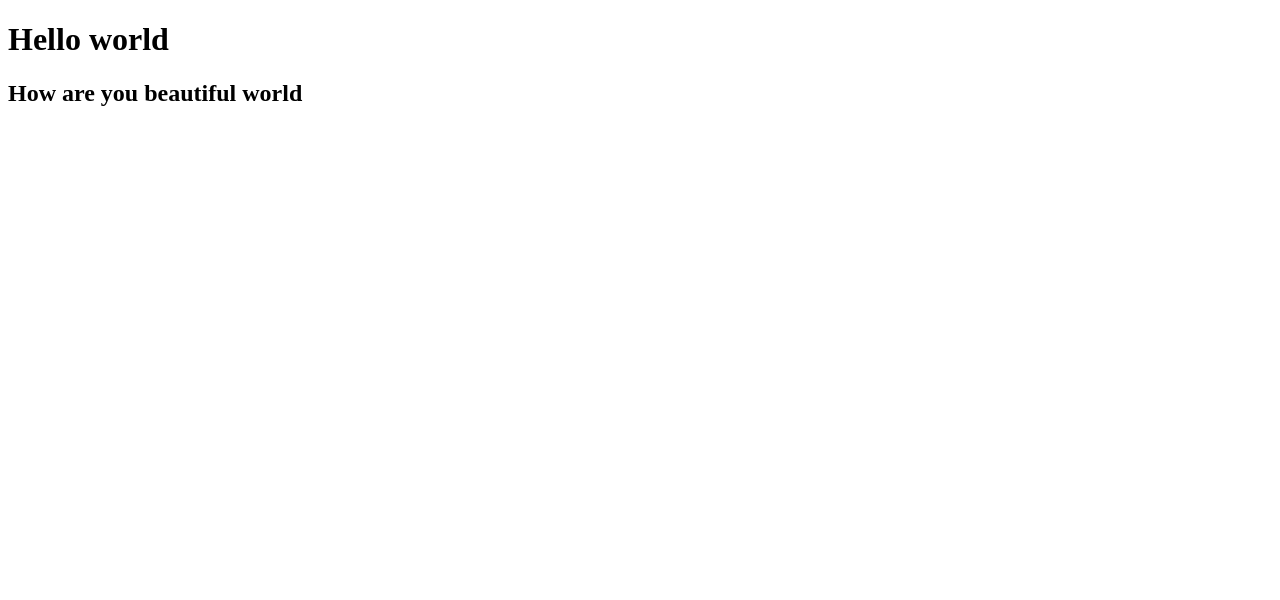
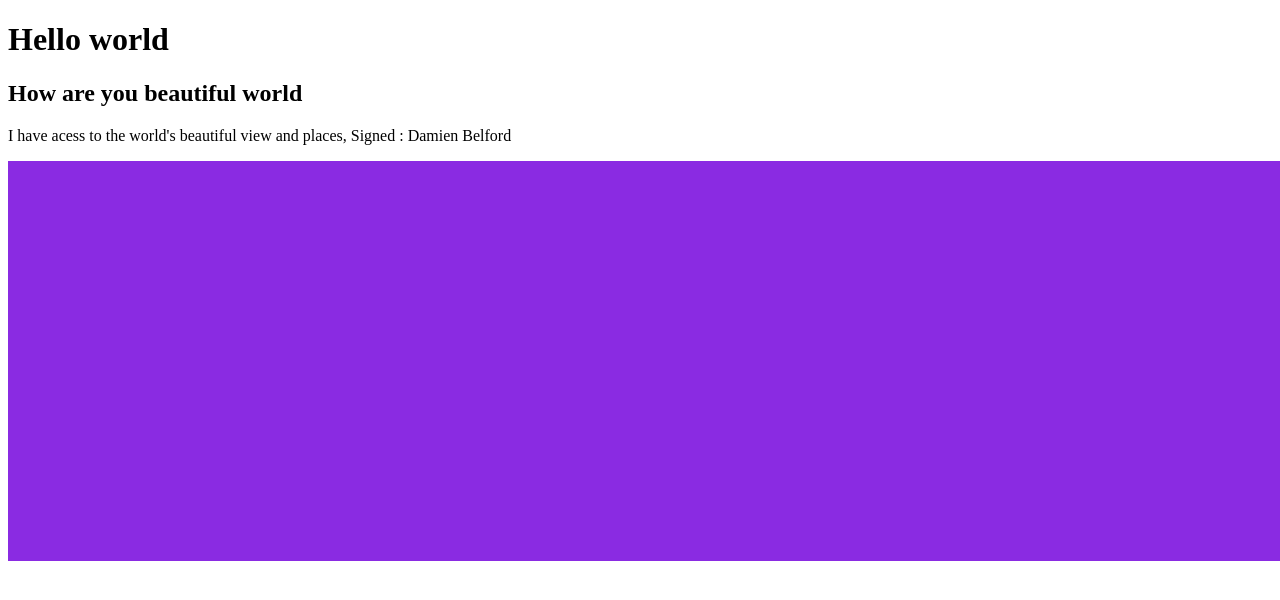
Before and after one commit to DITM-2022-Assignment/ditm-mg-assignment-damienbelford, a plain HTML site: page index.html in a window 1280 px wide. Drawn offline with Linux system fonts and the light colour scheme.

Commit message:
added top div

```diff
--- a/CSS/styels.css
+++ b/CSS/styels.css
@@ -0,0 +1,5 @@
+.top-div {
+    background-color: blueviolet;
+    width: 100vw;
+    height: 50vh;
+}
--- a/index.html
+++ b/index.html
@@ -10,5 +10,7 @@
   <body>
     <h1>Hello world</h1>
     <h2>How are you beautiful world</h2>
+    <p>I have acess to the world's beautiful view and places, Signed : Damien Belford</p>
+  <div class="top-div"></div>
   </body>
 </html>
```
